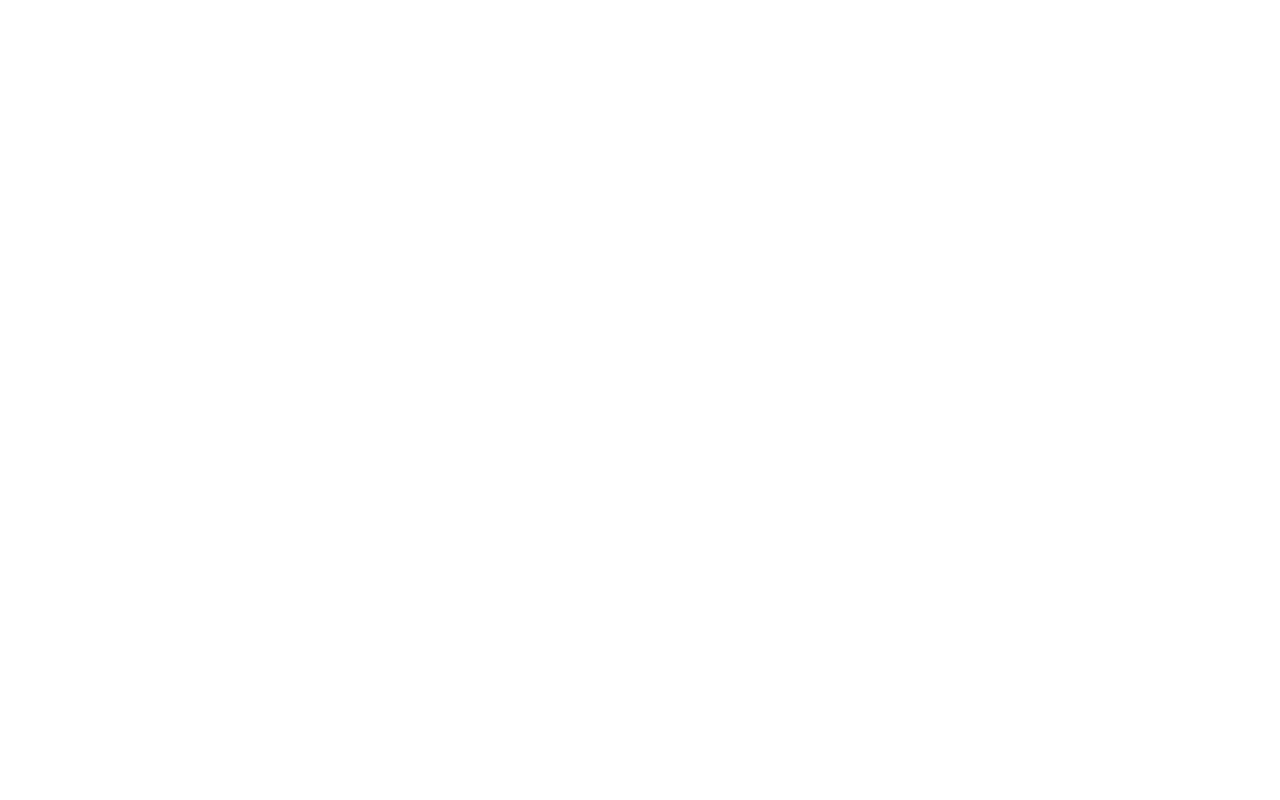
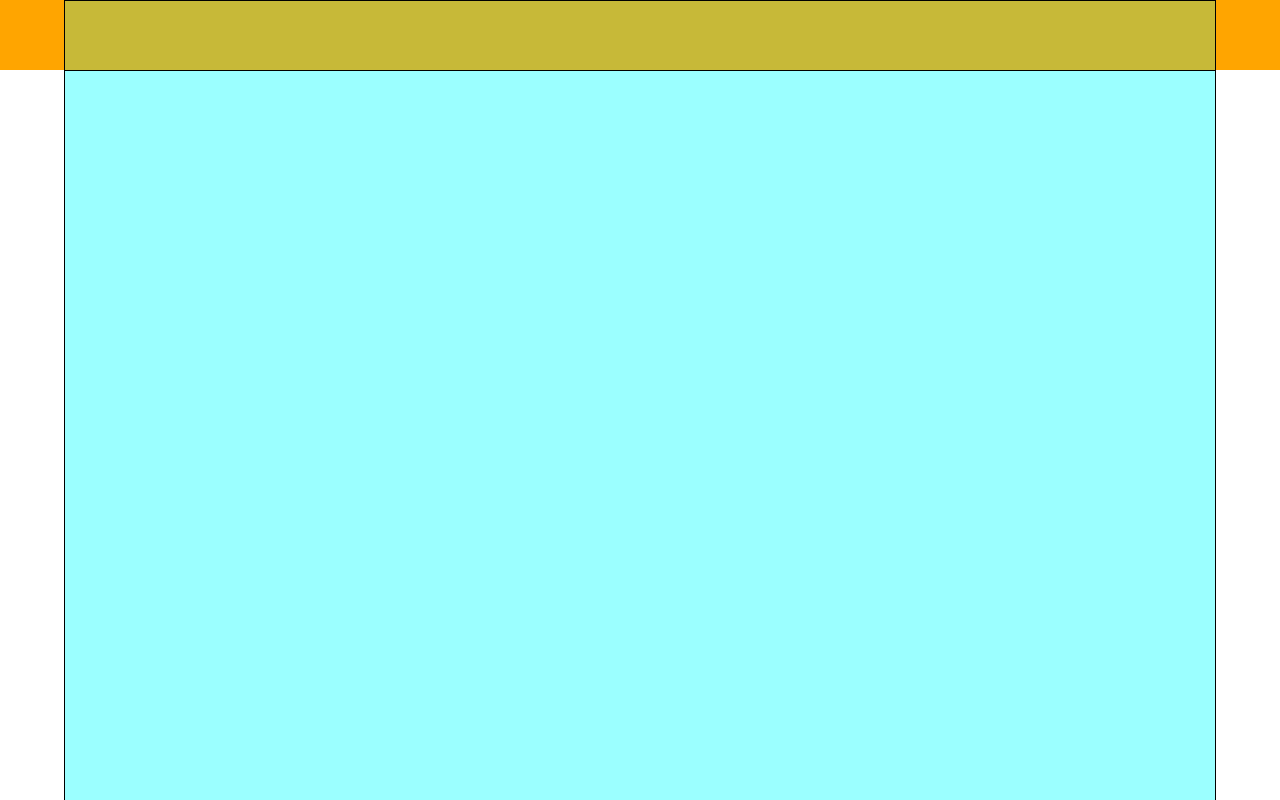
Before and after one commit to RiccardoLoPresti/html-css-boolando, a plain HTML site: page index.html in a window 1280 px wide. Shown: the top 800 px of the page. Drawn offline with Linux system fonts and the light colour scheme.

Commit message:
[add] blocchi

```diff
--- a/css/style.css
+++ b/css/style.css
@@ -3,3 +3,28 @@
   padding: 0;
   box-sizing: border-box;
 }
+
+body{
+  font-family: 'Lucida Sans', 'Lucida Sans Regular', 'Lucida Grande', 'Lucida Sans Unicode', Geneva, Verdana, sans-serif;
+}
+
+header{
+  height: 70px;
+  background-color: orange;
+}
+
+footer{
+  height: 100px;
+  background-color: #1a1a1a;
+}
+.container{
+  width: 90%;
+  max-width: 1400px;
+  height: 1000px; /*da togliere*/
+  margin: 0 auto;
+}
+
+.debug{
+  background-color: rgba(0, 255, 255, 0.219);
+  border: 1px solid black;
+}
--- a/index.html
+++ b/index.html
@@ -1,12 +1,39 @@
 <!DOCTYPE html>
 <html lang="en">
+
 <head>
+
   <meta charset="UTF-8">
   <meta http-equiv="X-UA-Compatible" content="IE=edge">
   <meta name="viewport" content="width=device-width, initial-scale=1.0">
+  <link rel="stylesheet" href="https://cdnjs.cloudflare.com/ajax/libs/font-awesome/6.2.0/css/all.min.css" integrity="sha512-xh6O/CkQoPOWDdYTDqeRdPCVd1SpvCA9XXcUnZS2FmJNp1coAFzvtCN9BmamE+4aHK8yyUHUSCcJHgXloTyT2A==" crossorigin="anonymous" referrerpolicy="no-referrer" />
+  <link rel="stylesheet" href="css/style.css">
   <title>Boolando</title>
+
 </head>
+
 <body>
+
+  <header>
+
+    <div class="container debug">
+
+    </div>
+
+  </header>
+
+  <main>
+
+    <section class="container debug">
+
+
+    </section>
+
+  </main>
+
+  <footer>
+
+  </footer>
 
 </body>
 </html>
```
